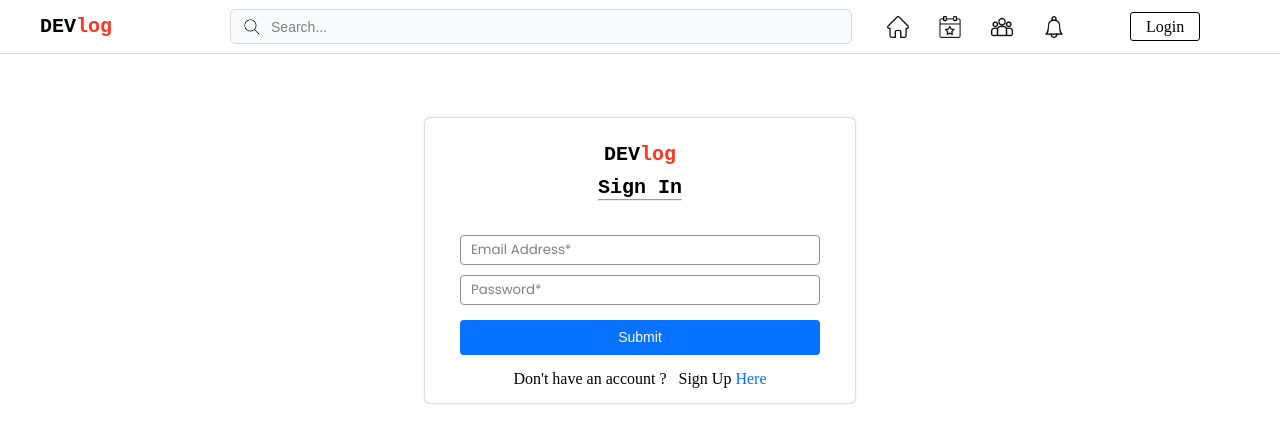
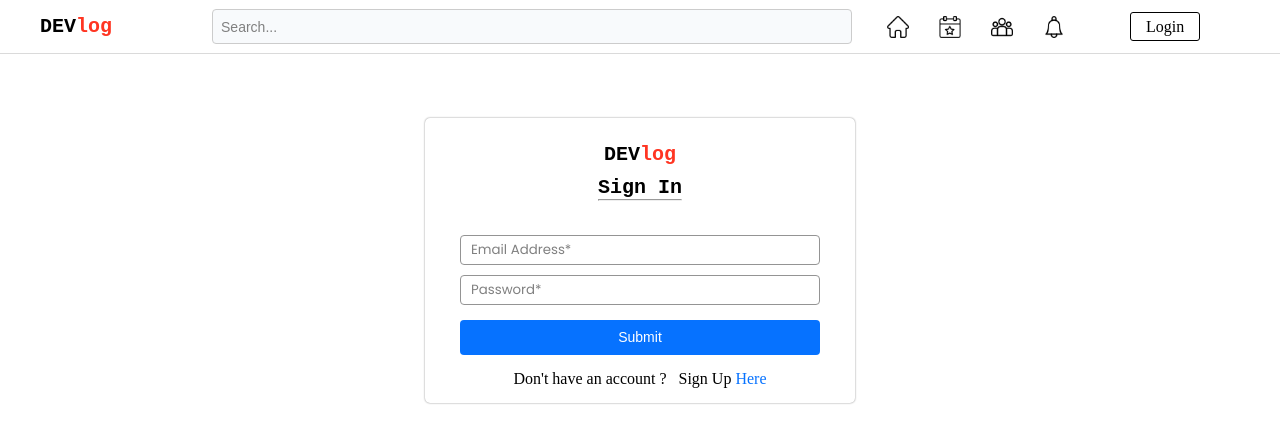
Before and after one commit to user-ank/devlog, a React (Create React App) app in the folder frontend/: page /devlog/login in a window 1280 px wide. Shown: the top 442 px of the page. Built offline with nearby package versions, Linux system fonts and the light colour scheme; a web font is replaced by a local one.

Commit message:
added search funtionality

```diff
--- /dev/null
+++ b/frontend/src/components/Header/Searchbar.css
@@ -0,0 +1,40 @@
+#search {
+    position: relative;
+    display: flex;
+    align-items: center;
+  }
+
+  #searchIcon {
+    margin-right: 8px;
+  }
+
+  #input {
+    width: 300px;
+    padding: 8px;
+    border: 1px solid #ccc;
+    border-radius: 4px;
+  }
+
+  .suggestions {
+    position: absolute;
+    top: 100%;
+    left: 0;
+    width: 100%;
+    background: #fff;
+    border: 1px solid #ccc;
+    border-top: none;
+    box-shadow: 0 4px 8px rgba(0, 0, 0, 0.1);
+    list-style: none;
+    padding: 0;
+    margin: 0;
+    z-index: 1000;
+  }
+
+  .suggestions li {
+    padding: 8px;
+    cursor: pointer;
+  }
+
+  .suggestions li:hover {
+    background-color: #f0f0f0;
+  }
--- a/frontend/src/components/Header/Searchbar.js
+++ b/frontend/src/components/Header/Searchbar.js
@@ -1,17 +1,62 @@
+import React, { useState } from "react";
+import { useNavigate } from "react-router-dom";
+import "./Searchbar.css"; // Import the CSS file
 
-function Searchbar(){
+function Searchbar() {
+  const [query, setQuery] = useState("");
+  const [suggestions, setSuggestions] = useState([]);
+  const navigate = useNavigate();
 
-    function handleSubmit(e)
-    {
-        e.preventDefault();
+  const handleInputChange = async (e) => {
+    const value = e.target.value;
+    setQuery(value);
+
+    if (value.length > 2) {
+      try {
+        const response = await fetch(`http://localhost:8000/api/v1/posts/search?text=${value}`);
+        const results = await response.json();
+        setSuggestions(results);
+      } catch (error) {
+        console.error("Error fetching search results:", error);
+      }
+    } else {
+      setSuggestions([]);
     }
-    return(
+  };
 
-        <form id="search" onSubmit={handleSubmit}>
-            <img id="searchIcon" src={require('../img/search.png')} alt=""/>
-            <input name="query" id="input" type="text" placeholder="Search..."/>
-        </form>
-    )
+  const handleSuggestionClick = ({username,url_title}) => {
+
+    navigate(`devlog/${username}/${url_title}`);
+    setQuery("");
+    setSuggestions([]);
+  };
+
+  const handleSubmit = (e) => {
+    e.preventDefault();
+  };
+
+  return (
+    <form id="search" onSubmit={handleSubmit}>
+
+      <input
+        name="query"
+        id="input"
+        type="text"
+        placeholder="Search..."
+        value={query}
+        onChange={handleInputChange}
+      />
+      {suggestions.length > 0 && (
+        <ul className="suggestions">
+          {suggestions.map((suggestion) => (
+            <li key={suggestion._id} onClick={() => handleSuggestionClick({username:suggestion.user.username,url_title:suggestion.url_title})}>
+              {suggestion.subtitle}
+            </li>
+          ))}
+        </ul>
+      )}
+    </form>
+  );
 }
 
 export default Searchbar;
```
Also changed, not shown: 2 other files (tests, documents, lock files or other folders).
